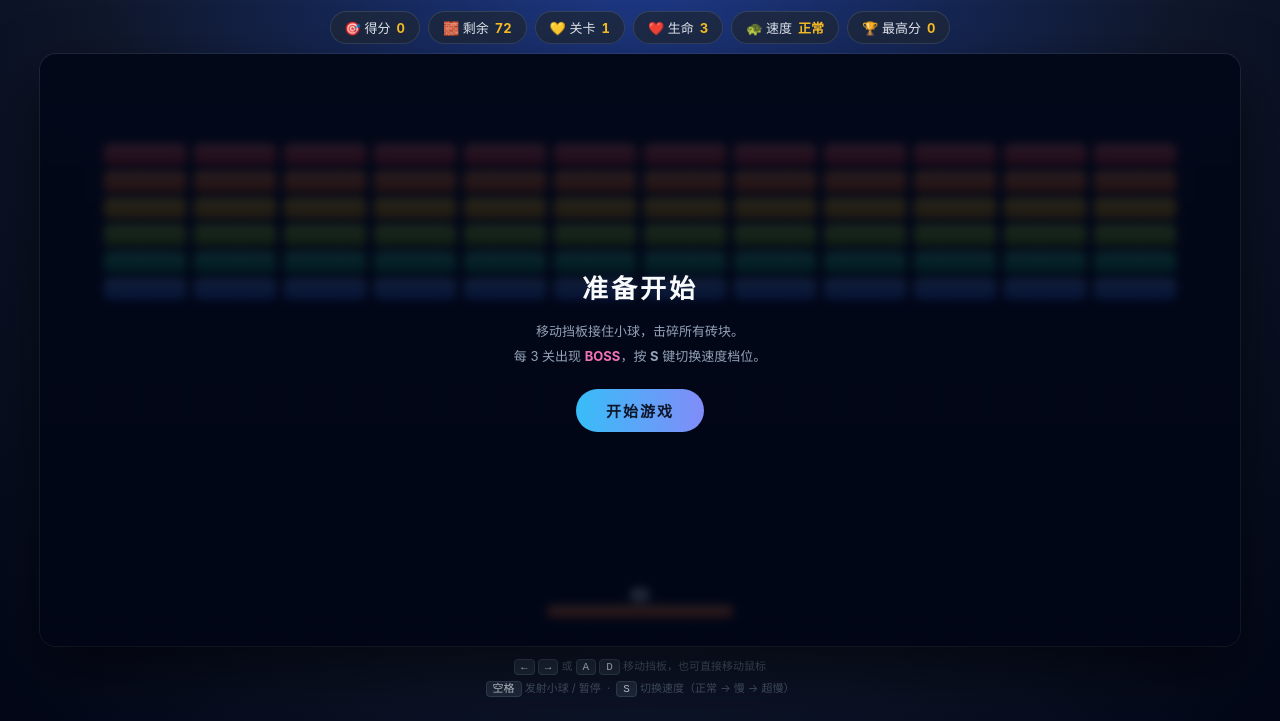
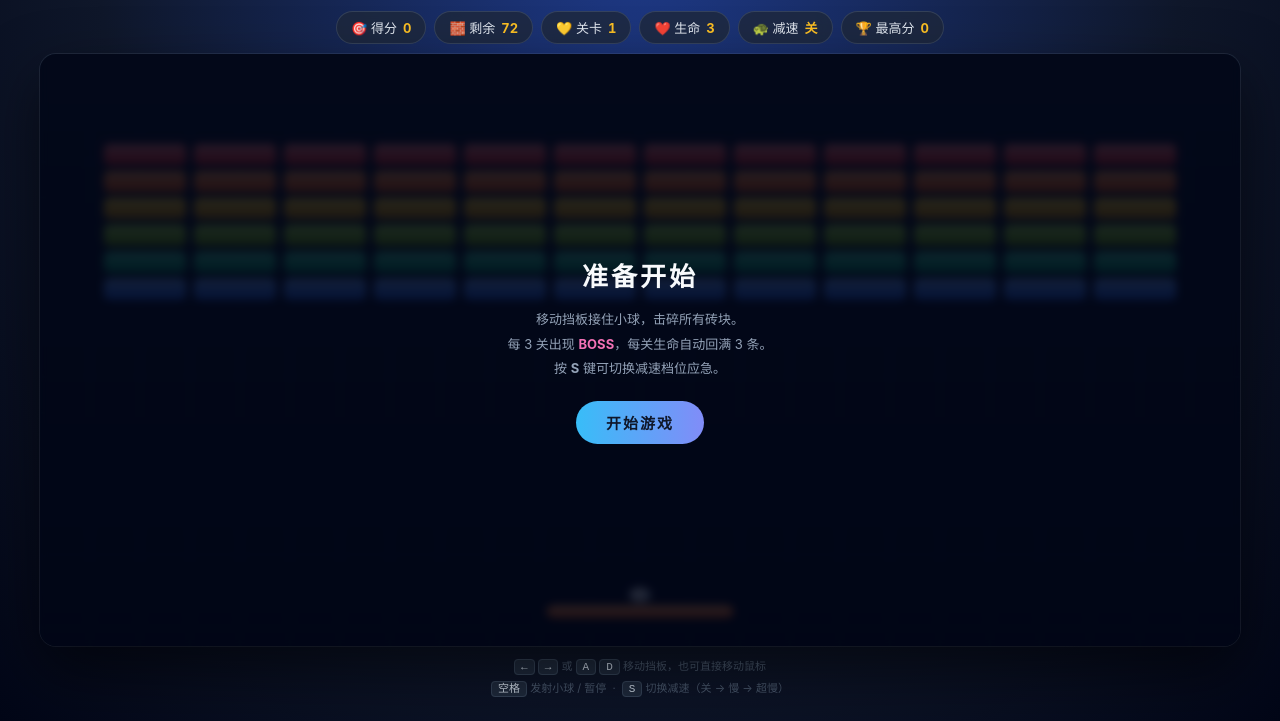
Before and after one commit to Yuu-uul/brick-game, a plain HTML site: page index.html in a window 1280 px wide. Shown: the part 79-800 px from the top of the page. Drawn offline with Linux system fonts and the light colour scheme.

```diff
--- a/index.html
+++ b/index.html
@@ -124,7 +124,7 @@
   <div class="pill">🧱 剩余 <b id="left">0</b></div>
   <div class="pill">💛 关卡 <b id="level">1</b></div>
   <div class="pill">❤️ 生命 <b id="lives">3</b></div>
-  <div class="pill" id="slowPill">🐢 速度 <b id="slowState">正常</b></div>
+  <div class="pill" id="slowPill">🐢 减速 <b id="slowState">关</b></div>
   <div class="pill" id="bestPill">🏆 最高分 <b id="best">0</b></div>
 </div>
 
@@ -133,14 +133,14 @@
 
   <div class="overlay" id="overlay">
     <h2 id="ovTitle">准备开始</h2>
-    <p id="ovText">移动挡板接住小球，击碎所有砖块。<br>每 3 关出现 <b style="color:#f472b6">BOSS</b>，按 <b>S</b> 键切换速度档位。</p>
+    <p id="ovText">移动挡板接住小球，击碎所有砖块。<br>每 3 关出现 <b style="color:#f472b6">BOSS</b>，每关生命自动回满 3 条。<br>按 <b>S</b> 键可切换减速档位应急。</p>
     <button class="btn" id="ovBtn">开始游戏</button>
   </div>
 </div>
 
 <footer>
   <kbd>←</kbd> <kbd>→</kbd> 或 <kbd>A</kbd> <kbd>D</kbd> 移动挡板，也可直接移动鼠标<br>
-  <kbd>空格</kbd> 发射小球 / 暂停 &nbsp;·&nbsp; <kbd>S</kbd> 切换速度（正常 → 慢 → 超慢）
+  <kbd>空格</kbd> 发射小球 / 暂停 &nbsp;·&nbsp; <kbd>S</kbd> 切换减速（关 → 慢 → 超慢）
 </footer>
 
 <script>
@@ -164,9 +164,9 @@
     ballR: 9,
     paddleW: 150,
     paddleH: 15,
-    baseSpeed: 2.8,
-    maxSpeed: 5.5,
-    speedUp: 0.05,
+    baseSpeed: 3.2,
+    maxSpeed: 6.5,
+    speedUp: 0.06,
     paddleSpeed: 12,
     lives: 3
   };
@@ -178,7 +178,7 @@
     hpPerLevel: 30,
     moveSpeed: 2.2,
     fireInterval: 95,
-    bulletSpeed: 3.2,
+    bulletSpeed: 3.6,
     phases: [
       { at: 0.66, speed: 1.0, fire: 1.0 },
       { at: 0.33, speed: 1.5, fire: 0.7 },
@@ -206,9 +206,9 @@
   let shake = 0, bossShake = 0;
   let bossDefeated = false;
 
-  // 速度档位
+  // 减速档位
   const SPEED_LEVELS = [1, 0.75, 0.55];
-  const SPEED_NAMES = ['正常', '慢', '超慢'];
+  const SPEED_NAMES = ['关', '慢', '超慢'];
   let speedIdx = 0;
 
   best = +(localStorage.getItem('bb_best') || 0);
@@ -252,7 +252,7 @@
   }
 
   function spawnBall() {
-    const speed = Math.min(CFG.baseSpeed + (level - 1) * 0.2, CFG.maxSpeed);
+    const speed = Math.min(CFG.baseSpeed + (level - 1) * 0.25, CFG.maxSpeed);
     balls = [{
       x: paddle.x + paddle.w / 2,
       y: paddle.y - CFG.ballR - 2,
@@ -418,7 +418,7 @@
       if (ball.x > W - ball.r) { ball.x = W - ball.r; ball.vx *= -1; }
       if (ball.y < ball.r) { ball.y = ball.r; ball.vy *= -1; }
 
-      // 挡板
+      // 挡板反弹
       if (ball.vy > 0 &&
           ball.y + ball.r > paddle.y &&
           ball.y - ball.r < paddle.y + paddle.h &&
@@ -462,7 +462,7 @@
         sync();
       }
 
-      // 砖块
+      // 砖块碰撞
       for (const b of bricks) {
         if (!b.alive) continue;
         if (ball.x + ball.r > b.x && ball.x - ball.r < b.x + b.w &&
@@ -534,6 +534,7 @@
   function nextLevel() {
     level++;
     score += 100;
+    lives = CFG.lives;          // 每关生命回满
     if (level % 3 === 0) {
       spawnBoss();
     } else {
@@ -678,7 +679,6 @@
       roundRect(boss.x, boss.y, boss.w, boss.h, 12);
       ctx.fill();
 
-      // 高光
       ctx.fillStyle = 'rgba(255,255,255,0.2)';
       roundRect(boss.x + 6, boss.y + 5, boss.w - 12, 8, 4);
       ctx.fill();
```
